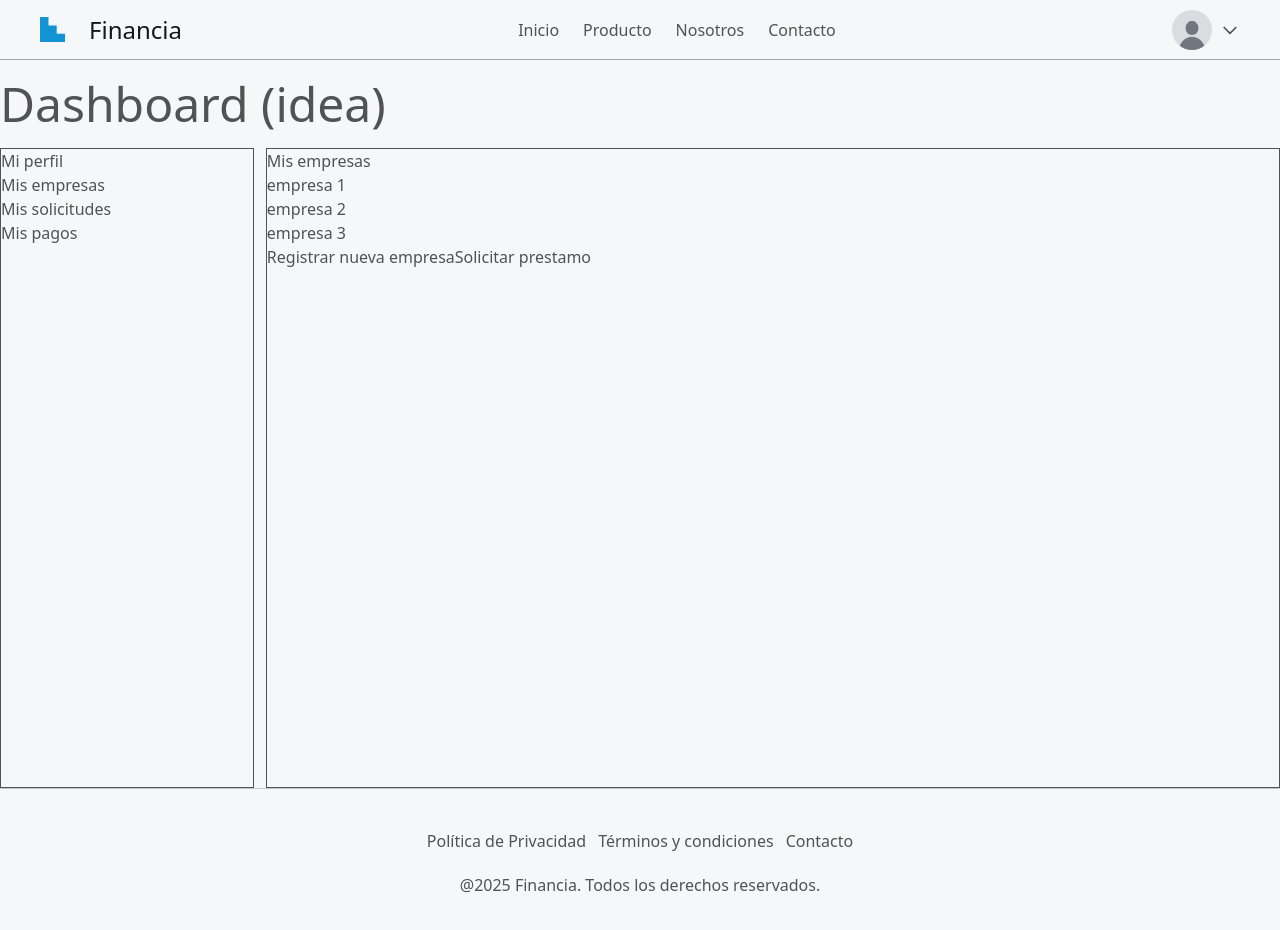
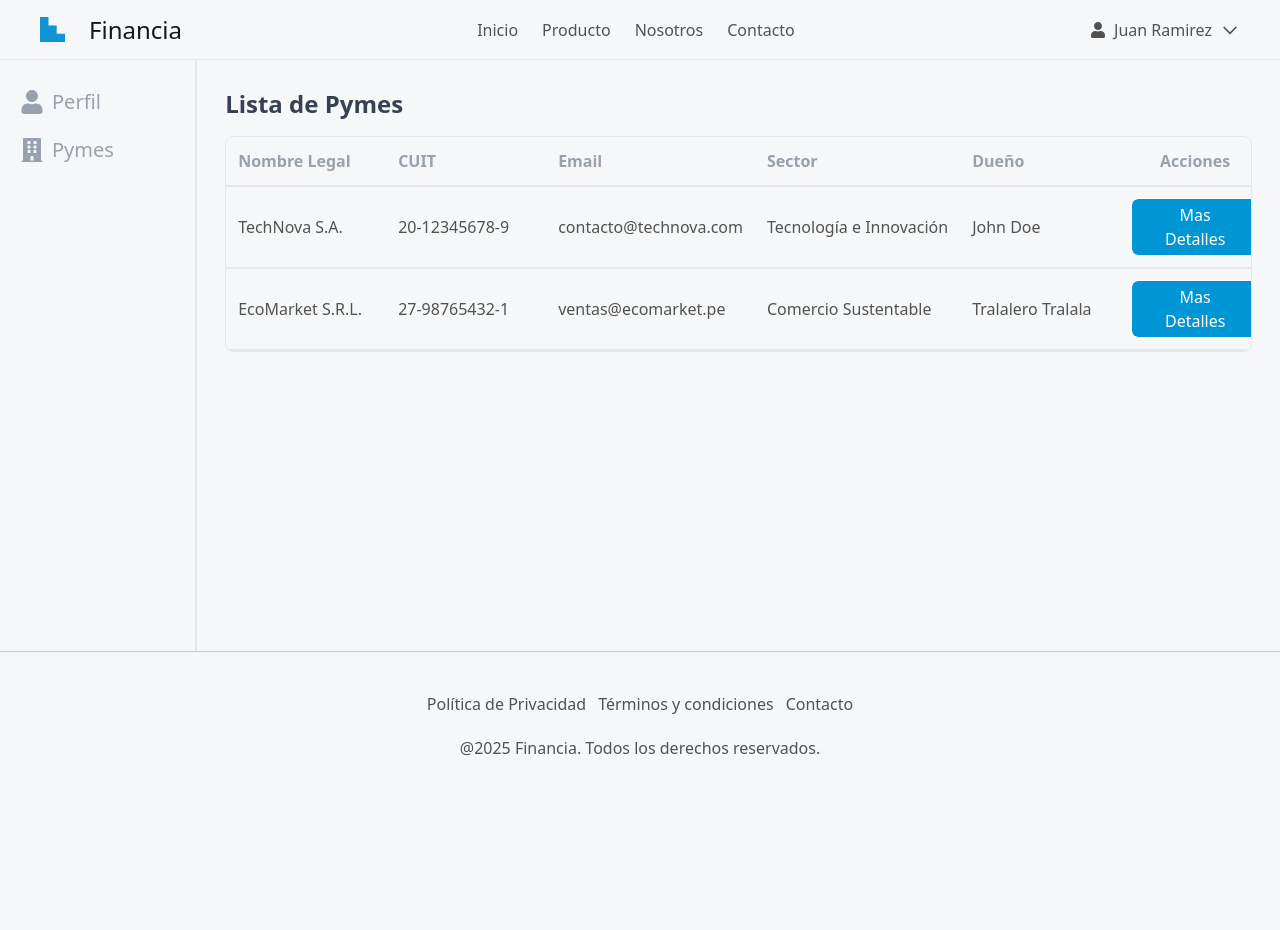
Before and after one commit to cterryc/pyme, a React (Vite) app in the folder front/: page /Dashboard in a window 1280 px wide. Shown: the top 930 px of the page. After the commit the page ends 800 px from the top, so only its background shows below. Built offline with nearby package versions, Linux system fonts and the light colour scheme.

Commit message:
fix: create dashboard for user

```diff
--- a/front/src/components/Header.tsx
+++ b/front/src/components/Header.tsx
@@ -1,5 +1,6 @@
 import { Link, useNavigate } from 'react-router-dom'
-import { HiOutlineChevronDown, HiOutlineUserCircle, HiOutlineClipboardList, HiOutlineLogout } from 'react-icons/hi'
+import { HiOutlineChevronDown, HiOutlineUserCircle, HiOutlineLogout } from 'react-icons/hi'
+import { FaUser } from "react-icons/fa";
 import { useState } from 'react'
 
 export const Header = ({ avatar }: { avatar: string }) => {
@@ -7,7 +8,7 @@ export const Header = ({ avatar }: { avatar: string }) => {
   const [isAvatarMenuOpen, setIsAvatarMenuOpen] = useState(false)
 
   return (
-    <header className='flex justify-between px-3 md:px-10 h-[60px] items-center border-b-1 border-gray-400'>
+    <header className='flex justify-between px-3 md:px-10 h-[60px] items-center border-b-1 border-gray-200'>
       <Link to='/' className='flex items-center gap-6'>
         <img src='/assets/logo.png' className='h-[25px]' alt='' />
         <h1 className='font-medium text-2xl text-[var(--font-title-light)]'>Financia</h1>
@@ -34,7 +35,8 @@ export const Header = ({ avatar }: { avatar: string }) => {
               setIsAvatarMenuOpen(!isAvatarMenuOpen)
             }}
           >
-            <img src={avatar} className='h-full rounded-full '></img>
+            <FaUser />
+            {avatar}
             <HiOutlineChevronDown className='text-xl' />
           </button>
           {isAvatarMenuOpen && (
@@ -44,12 +46,6 @@ export const Header = ({ avatar }: { avatar: string }) => {
                   <HiOutlineUserCircle className='text-xl' /> Mi cuenta
                 </Link>
               </li>
-              <li className='hover:text-[var(--primary)]'>
-                <Link to='/' className='flex gap-4 items-center'>
-                  <HiOutlineClipboardList className='text-xl' /> Mis préstamos
-                </Link>
-              </li>
-
               <li className='hover:text-[var(--primary)]'>
                 <Link to='/' className='flex gap-4 items-center'>
                   <HiOutlineLogout className='text-xl' /> Cerrar sesión
@@ -69,8 +65,7 @@ export const Header = ({ avatar }: { avatar: string }) => {
           </button>
           <button
             onClick={() => navigate('/Registro')}
-            className='bg-[#0095d5] text-white outline-1 h-10 w-32 rounded-md hover:bg-[#28a9d6] transition-colors
-            cursor-pointer'
+            className='bg-[#0095d5] text-white outline-1 h-10 w-32 rounded-md hover:bg-[#28a9d6] transition-colors cursor-pointer'
           >
             Registrate
           </button>
--- a/front/src/pages/UserDashboard.tsx
+++ b/front/src/pages/UserDashboard.tsx
@@ -1,30 +1,84 @@
 import { Header } from '@/components/Header'
 import { Footer } from '@/components/Footer'
+import { FaUser, FaBuilding } from "react-icons/fa";
+
+
 export const UserDashboard = () => {
+  const pymesOfTheUser = [
+    {
+      id: 1,
+      isOwner: 'John Doe',
+      legalName: "TechNova S.A.",
+      taxId: "20-12345678-9",
+      email: "contacto@technova.com",
+      companySector: "Tecnología e Innovación"
+    },
+    {
+      id: 2,
+      isOwner: 'Tralalero Tralala',
+      legalName: "EcoMarket S.R.L.",
+      taxId: "27-98765432-1",
+      email: "ventas@ecomarket.pe",
+      companySector: "Comercio Sustentable"
+    }
+  ];
+
+
   return (
-    <>
-      <Header avatar='/assets/defaultAvatar.jpg' />
-      <h1 className='text-5xl my-5'>Dashboard (idea)</h1>
+    <section className="flex flex-col min-h-screen">
+      <Header avatar='Juan Ramirez' />
+      <section className='flex flex-1'>
+        <aside className='flex flex-col gap-1 flex-1 py-5 px-3 border-r-2 border-gray-200'>
+          <div className='group flex items-center gap-2 text-xl p-2 rounded-lg hover:bg-[#28a9d622] cursor-pointer text-gray-400 hover:text-[#23a9d6]'>
+            <FaUser className='h-6 w-6 text-gray-400 group-hover:text-[#23a9d6]' />
+            Perfil
+          </div>
+          <div className="group flex items-center gap-2 text-xl p-2 rounded-lg hover:bg-[#28a9d622] cursor-pointer text-gray-400 hover:text-[#23a9d6]">
+            <FaBuilding className="h-6 w-6 text-gray-400 group-hover:text-[#23a9d6]" />
+            Pymes
+          </div>
+        </aside>
+      <div className="flex-[6] min-w-0 p-7 overflow-x-auto">
+          <h2 className="text-2xl font-semibold mb-4 text-gray-700">Lista de Pymes</h2>
+          <div className="w-full overflow-x-auto rounded-lg border border-gray-200">
+            <table className="min-w-max border-collapse w-full">
+              <thead className="text-gray-400 text-left">
+                <tr className="border-b-2 border-gray-200">
+                  <th className="p-3 min-w-40">Nombre Legal</th>
+                  <th className="p-3 min-w-40">CUIT</th>
+                  <th className="p-3 min-w-40">Email</th>
+                  <th className="p-3 min-w-40">Sector</th>
+                  <th className="p-3 min-w-40">Dueño</th>
+                  <th className="p-3 text-center !w-[150px]">Acciones</th>
+                </tr>
+              </thead>
+              <tbody>
+                {pymesOfTheUser.map((pyme) => (
+                  <tr
+                    key={pyme.id}
+                    className="hover:bg-gray-100 cursor-pointer border-b-2 border-gray-200"
+                  >
+                    <td className="p-3">{pyme.legalName}</td>
+                    <td className="p-3">{pyme.taxId}</td>
+                    <td className="p-3">{pyme.email}</td>
+                    <td className="p-3">{pyme.companySector}</td>
+                    <td className="p-3">
+                      {pyme.isOwner}
+                    </td>
+                    <td className="p-3 flex justify-end gap-3">
+                      <button className="bg-[#0095d5] text-white outline-1 px-4 py-1 rounded-md hover:bg-[#28a9d6] transition-colors cursor-pointer">
+                        Mas Detalles
+                      </button>
+                    </td>
+                  </tr>
+                ))}
+              </tbody>
+            </table>
+          </div>
 
-      <div className='flex max-w-7xl m-auto gap-3 min-h-[80vh]'>
-        <aside className='border w-xs'>
-          <ul>
-            <li>Mi perfil</li>
-            <li>Mis empresas</li>
-            <li>Mis solicitudes</li>
-            <li>Mis pagos</li>
-          </ul>
-        </aside>
-        <section className='border w-full'>
-          <p>Mis empresas</p>
-          <p>empresa 1</p>
-          <p>empresa 2</p>
-          <p>empresa 3</p>
-          <button>Registrar nueva empresa</button>
-          <button>Solicitar prestamo</button>
-        </section>
-      </div>
+        </div>
+      </section>
       <Footer />
-    </>
+    </section>
   )
 }
```
